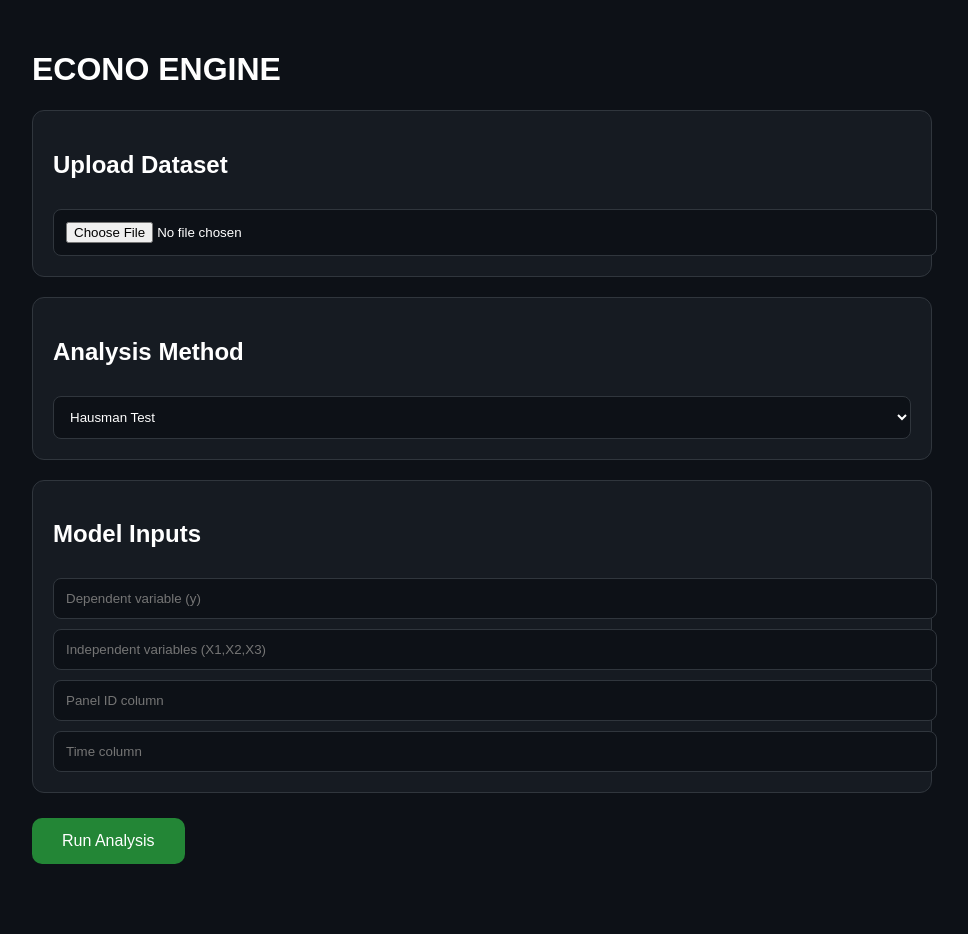
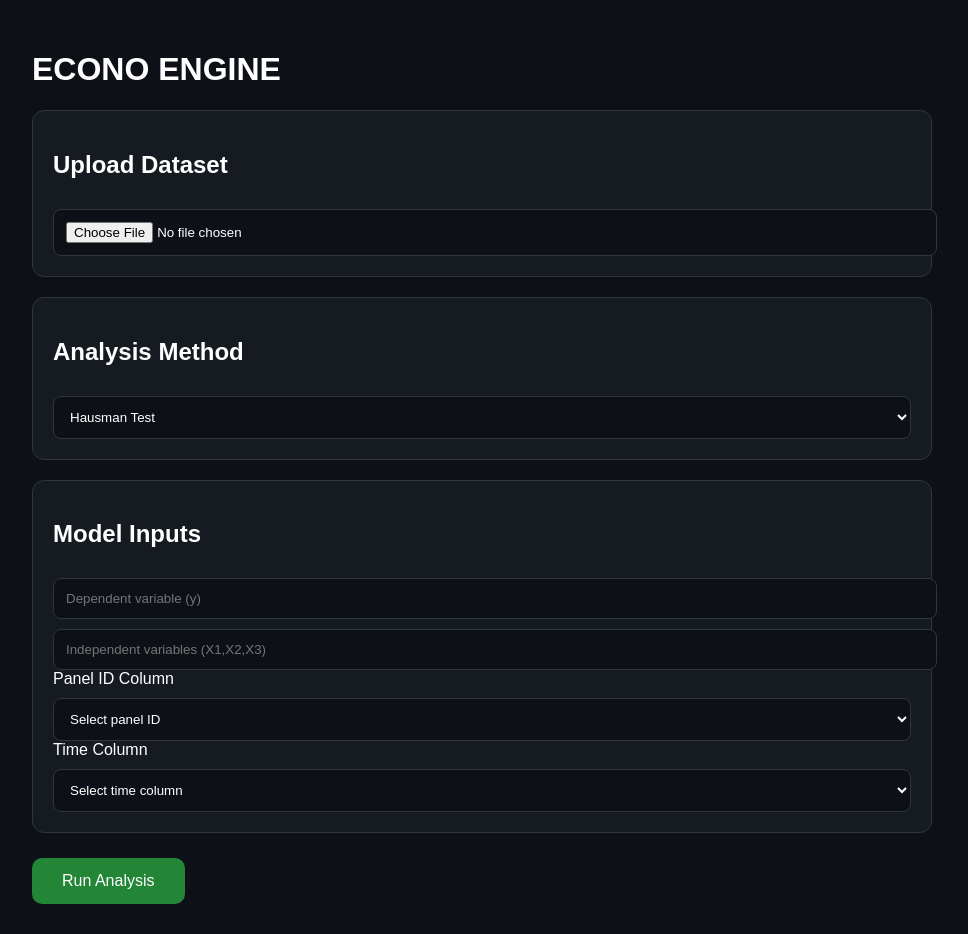
Before and after one commit to circleguy123/econo-frontend, a React (Vite) app: page / in a window 1280 px wide. Shown: the whole page, without its empty margins (158-1126 px from the left). Before the commit the page ends 894 px from the top, so only its background shows below. Built offline with nearby package versions, Linux system fonts and the light colour scheme.

Commit message:
Add auto panel detection + dropdowns + inspect call

```diff
--- a/src/App.jsx
+++ b/src/App.jsx
@@ -2,7 +2,6 @@ import { useState } from "react";
 import "./App.css";
 
 console.log("DEBUG: Backend URL =", import.meta.env.VITE_API_URL);
-
 const BACKEND_URL = import.meta.env.VITE_API_URL;
 
 export default function App() {
@@ -14,10 +13,54 @@ export default function App() {
   const [panelTime, setPanelTime] = useState("");
   const [output, setOutput] = useState(null);
   const [loading, setLoading] = useState(false);
-  const [status, setStatus] = useState("idle"); // idle | running | done | error
+  const [status, setStatus] = useState("idle");
   const [execId, setExecId] = useState(null);
 
+  const [autoIdCandidates, setAutoIdCandidates] = useState([]);
+  const [autoTimeCandidates, setAutoTimeCandidates] = useState([]);
+
+  // ============================================================
+  // FILE INSPECTION → AUTO-DETECT DV, X, PANEL ID, TIME
+  // ============================================================
+  async function inspectFile(f) {
+    if (!f) return;
+
+    const form = new FormData();
+    form.append("file", f);
+
+    try {
+      const res = await fetch(`${BACKEND_URL}/api/inspect`, {
+        method: "POST",
+        body: form,
+      });
+
+      const data = await res.json();
+      console.log("INSPECT:", data);
+
+      setY(data.auto_dependent_variable || "");
+
+      if (data.suggested_predictors?.length > 0) {
+        setX(data.suggested_predictors.join(","));
+      }
+
+      setAutoIdCandidates(data.auto_id_candidates || []);
+      setAutoTimeCandidates(data.auto_time_candidates || []);
+
+    } catch (err) {
+      console.error("INSPECT ERROR:", err);
+      alert("Could not inspect dataset.");
+    }
+  }
+
+  // ============================================================
+  // RUN ANALYSIS
+  // ============================================================
   async function runAnalysis() {
+    if (method.includes("panel") && (!panelId || !panelTime)) {
+      alert("Please select Panel ID and Time columns.");
+      return;
+    }
+
     if (!file) return alert("Upload a dataset first.");
 
     setStatus("running");
@@ -31,14 +74,11 @@ export default function App() {
     form.append("research_question", "");
     form.append("report_type", "executive");
 
-    // Keep these if your worker uses them:
     form.append("method", method);
     form.append("panel_id", panelId);
     form.append("panel_time", panelTime);
 
-
     try {
-      // submit real job
       const res = await fetch(`${BACKEND_URL}/api/analyze`, {
         method: "POST",
         body: form,
@@ -55,7 +95,7 @@ export default function App() {
 
       setExecId(json.execution_id);
 
-      // start polling worker results
+      // Poll results
       const check = setInterval(async () => {
         const poll = await fetch(`${BACKEND_URL}/api/results/${json.execution_id}`);
         const data = await poll.json();
@@ -83,6 +123,9 @@ export default function App() {
     }
   }
 
+  // ============================================================
+  // UI RENDER
+  // ============================================================
   return (
     <div className="app">
       <h1>ECONO ENGINE</h1>
@@ -90,7 +133,14 @@ export default function App() {
       {/* Upload */}
       <div className="card">
         <h2>Upload Dataset</h2>
-        <input type="file" onChange={(e) => setFile(e.target.files[0])} />
+        <input
+          type="file"
+          onChange={(e) => {
+            const f = e.target.files[0];
+            setFile(f);
+            inspectFile(f);
+          }}
+        />
       </div>
 
       {/* Model Selector */}
@@ -121,18 +171,23 @@ export default function App() {
           onChange={(e) => setX(e.target.value)}
         />
 
-        {(method.includes("panel") || method === "panel_ab") && (
+        {method.includes("panel") && (
           <>
-            <input
-              placeholder="Panel ID column"
-              value={panelId}
-              onChange={(e) => setPanelId(e.target.value)}
-            />
-            <input
-              placeholder="Time column"
-              value={panelTime}
-              onChange={(e) => setPanelTime(e.target.value)}
-            />
+            <label>Panel ID Column</label>
+            <select value={panelId} onChange={(e) => setPanelId(e.target.value)}>
+              <option value="">Select panel ID</option>
+              {autoIdCandidates.map((c) => (
+                <option key={c} value={c}>{c}</option>
+              ))}
+            </select>
+
+            <label>Time Column</label>
+            <select value={panelTime} onChange={(e) => setPanelTime(e.target.value)}>
+              <option value="">Select time column</option>
+              {autoTimeCandidates.map((c) => (
+                <option key={c} value={c}>{c}</option>
+              ))}
+            </select>
           </>
         )}
       </div>
@@ -159,6 +214,7 @@ export default function App() {
         </div>
       )}
 
+      {/* Error */}
       {status === "error" && (
         <div className="card">
           <h2>Error</h2>
```
